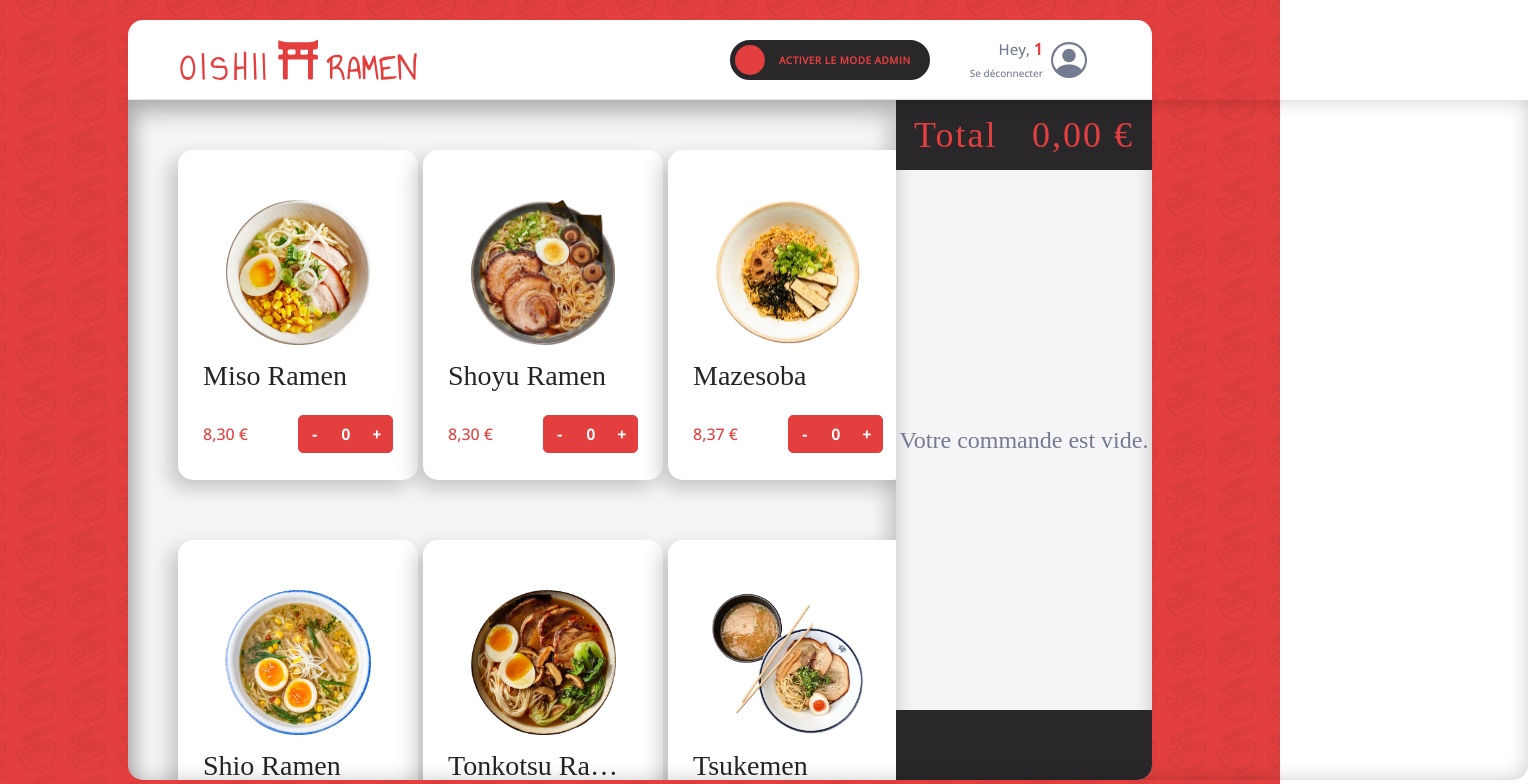
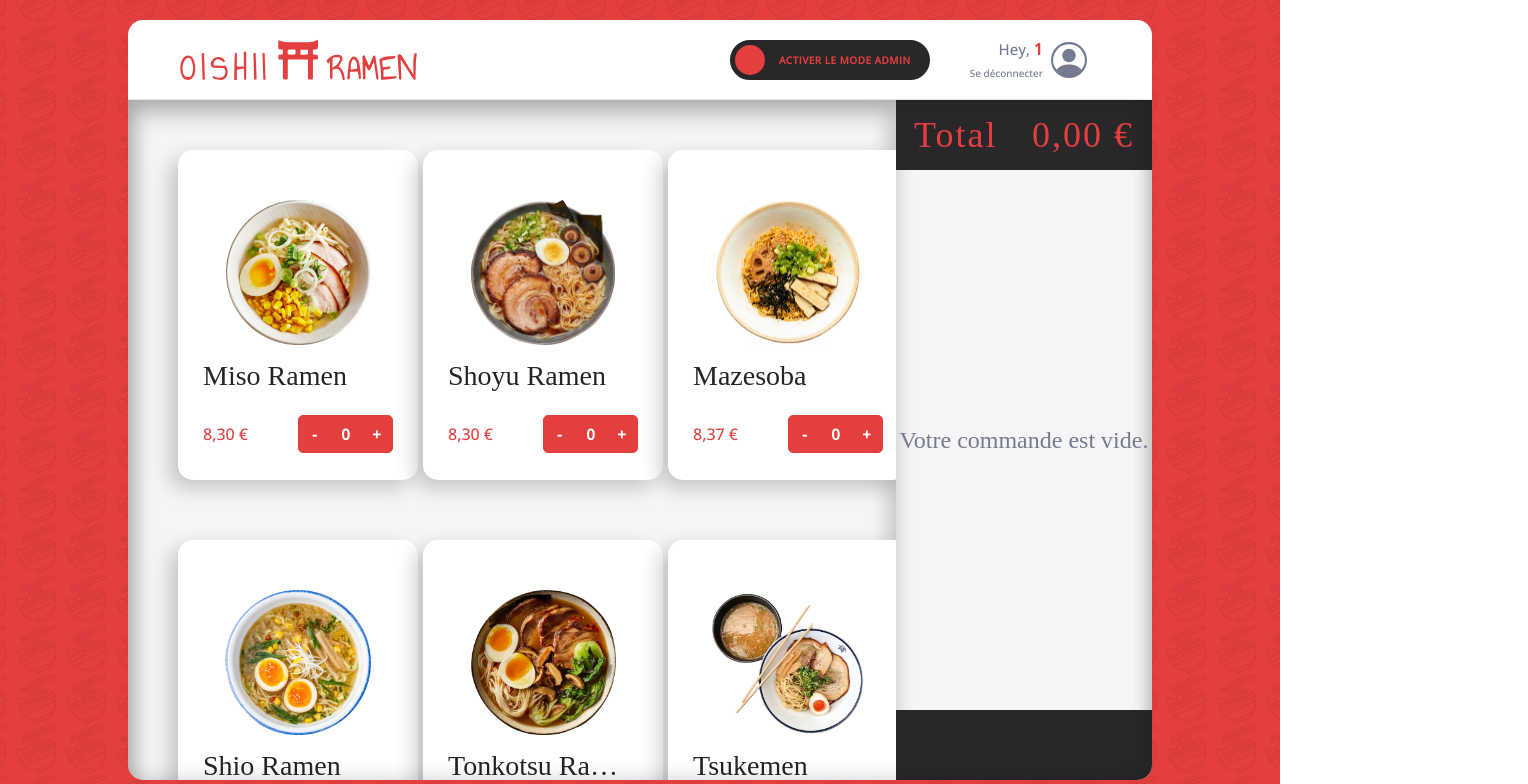
Before and after one commit to YannLescot/crazee-burger, a React (Create React App) app: page /order/1 in a window 1280 px wide. Shown: the top 784 px of the page, 1528 px wide, since content can reach past the window. Built offline with nearby package versions, Linux system fonts and the light colour scheme; no server answers; the database is empty; a web font is replaced by a local one.

Commit message:
🩹  F13: Main > Shadow position

```diff
--- a/src/components/pages/order/Main/Main.js
+++ b/src/components/pages/order/Main/Main.js
@@ -40,9 +40,8 @@ const MainStyled = styled.div`
   ::before {
     content: "";
     position: absolute;
-    width: 100%;
+    width: 80vw;
     height: calc(95vh - 10vh);
-    width: 1400px;
     box-shadow: ${theme.shadows.light};
     z-index: 1;
     border-bottom-left-radius: ${theme.borderRadius.extraRound};
```
